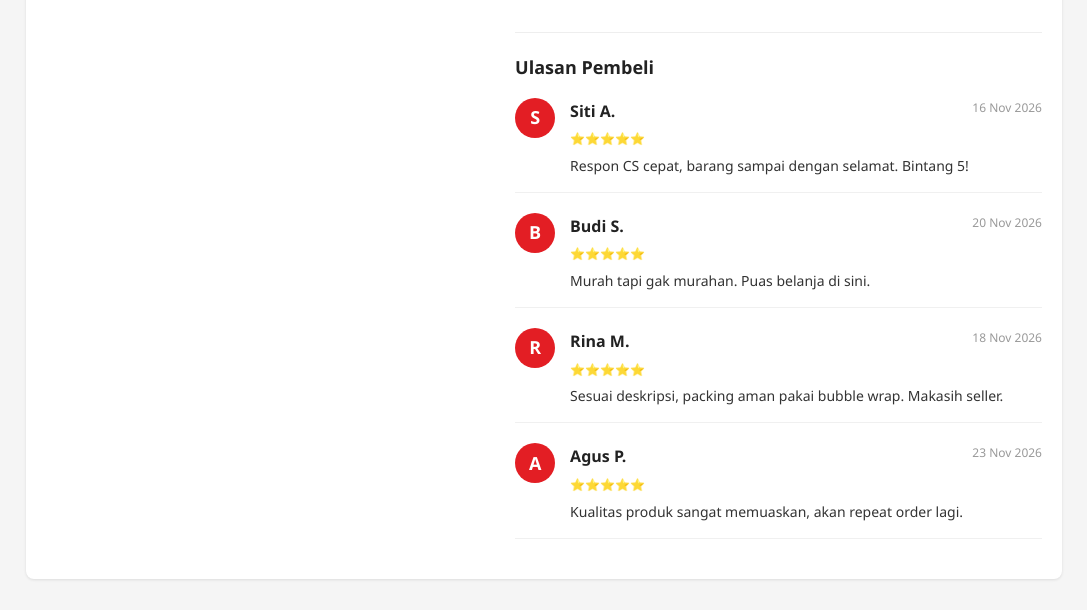
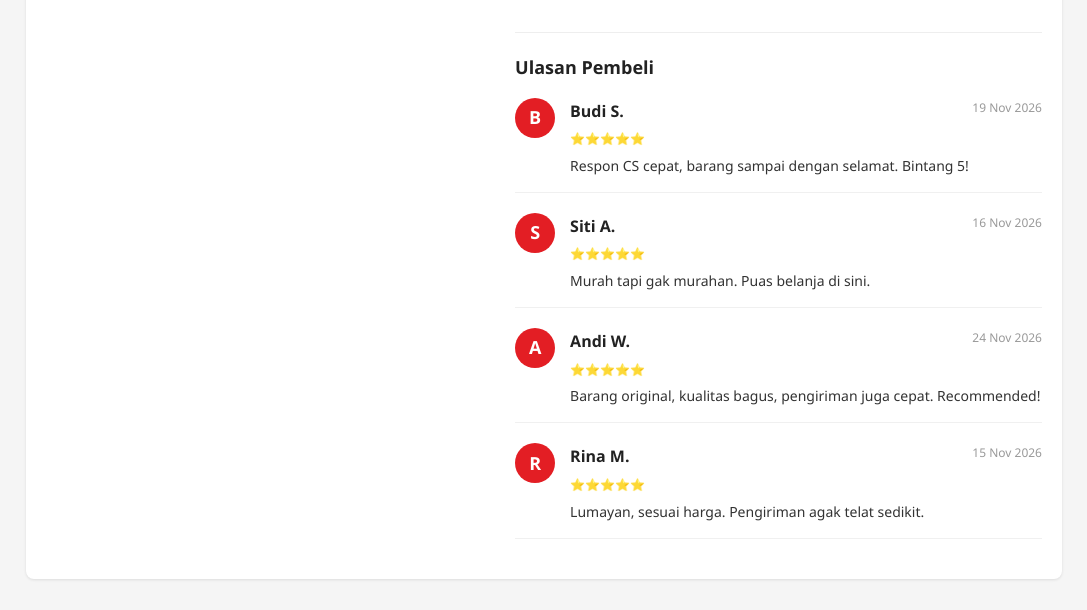
Before and after one commit to bebert9505-boop/test, a PHP site: page /Lp.php in a window 1280 px wide. Shown: the part 711-1321 px from the top of the page, without its empty margins (96-1183 px from the left). Run offline with PHP 8.4, Linux system fonts and the light colour scheme.

Commit message:
Update Lp.php

```diff
--- a/Lp.php
+++ b/Lp.php
@@ -10,7 +10,7 @@
 <meta property="og:title" content="Fuji66 | Link Slot Fuji66 Online 24 Jam">
 <meta property="og:description" content="Fuji66 adalah situs Fuji66 resmi dan terpercaya. Daftar sekarang untuk klaim bonus new member dan menangkan jackpot!">
 <meta property="og:type" content="website">
-<link rel="canonical" href="https://www.theartbundle.com/page/contact-us">
+<link rel="canonical" href="https://www.webtruce.com/services/">
 <link rel="amphtml" href="https://fuji66.bebert9505.workers.dev/">
 <link rel='dns-prefetch' href='//thumbs.ebaystatic.com'>
 <link rel='dns-prefetch' href='//vi.vipr.ebaydesc.com'>
@@ -27,18 +27,18 @@
   "mainEntity": [
     {
       "@type": "Question",
-      "name": "Bagaimana jika saya lupa password?",
+      "name": "Bagaimana cara tahu pola slot?",
       "acceptedAnswer": {
         "@type": "Answer",
-        "text": "Hubungi CS kami melalui live chat untuk reset password."
+        "text": "Anda bisa memantau RTP live dan informasi pola di menu yang tersedia."
       }
     },
     {
       "@type": "Question",
-      "name": "Apa itu slot gacor?",
+      "name": "Apakah data pribadi saya aman?",
       "acceptedAnswer": {
         "@type": "Answer",
-        "text": "Istilah untuk permainan slot yang sedang memiliki RTP tinggi dan sering memberikan kemenangan."
+        "text": "Data Anda 100% aman dan tidak akan dijual ke pihak ketiga."
       }
     },
     {
@@ -51,10 +51,10 @@
     },
     {
       "@type": "Question",
-      "name": "Berapa lama proses deposit?",
+      "name": "Metode pembayaran apa saja yang didukung?",
       "acceptedAnswer": {
         "@type": "Answer",
-        "text": "Proses deposit hanya membutuhkan waktu kurang dari 1 menit (otomatis)."
+        "text": "Kami mendukung transfer bank (BCA, BRI, BNI, Mandiri) dan e-wallet (Dana, OVO, GoPay, LinkAja)."
       }
     }
   ]
@@ -341,6 +341,18 @@ footer{padding:30px 0;text-align:center;font-size:14px;opacity:.65;border-top:1p
             <h2>Ulasan Pembeli</h2>
 
       <div class="review-item">
+        <div class="review-avatar">B</div>
+        <div class="review-content">
+          <div class="review-header">
+            <strong>Budi S.</strong>
+            <span class="review-date">19 Nov 2026</span>
+          </div>
+          <div class="review-stars">⭐⭐⭐⭐⭐</div>
+          <p class="review-text">Respon CS cepat, barang sampai dengan selamat. Bintang 5!</p>
+        </div>
+      </div>
+
+      <div class="review-item">
         <div class="review-avatar">S</div>
         <div class="review-content">
           <div class="review-header">
@@ -348,19 +360,19 @@ footer{padding:30px 0;text-align:center;font-size:14px;opacity:.65;border-top:1p
             <span class="review-date">16 Nov 2026</span>
           </div>
           <div class="review-stars">⭐⭐⭐⭐⭐</div>
-          <p class="review-text">Respon CS cepat, barang sampai dengan selamat. Bintang 5!</p>
+          <p class="review-text">Murah tapi gak murahan. Puas belanja di sini.</p>
         </div>
       </div>
 
       <div class="review-item">
-        <div class="review-avatar">B</div>
+        <div class="review-avatar">A</div>
         <div class="review-content">
           <div class="review-header">
-            <strong>Budi S.</strong>
-            <span class="review-date">20 Nov 2026</span>
+            <strong>Andi W.</strong>
+            <span class="review-date">24 Nov 2026</span>
           </div>
           <div class="review-stars">⭐⭐⭐⭐⭐</div>
-          <p class="review-text">Murah tapi gak murahan. Puas belanja di sini.</p>
+          <p class="review-text">Barang original, kualitas bagus, pengiriman juga cepat. Recommended!</p>
         </div>
       </div>
 
@@ -369,22 +381,10 @@ footer{padding:30px 0;text-align:center;font-size:14px;opacity:.65;border-top:1p
         <div class="review-content">
           <div class="review-header">
             <strong>Rina M.</strong>
-            <span class="review-date">18 Nov 2026</span>
+            <span class="review-date">15 Nov 2026</span>
           </div>
           <div class="review-stars">⭐⭐⭐⭐⭐</div>
-          <p class="review-text">Sesuai deskripsi, packing aman pakai bubble wrap. Makasih seller.</p>
-        </div>
-      </div>
-
-      <div class="review-item">
-        <div class="review-avatar">A</div>
-        <div class="review-content">
-          <div class="review-header">
-            <strong>Agus P.</strong>
-            <span class="review-date">23 Nov 2026</span>
-          </div>
-          <div class="review-stars">⭐⭐⭐⭐⭐</div>
-          <p class="review-text">Kualitas produk sangat memuaskan, akan repeat order lagi.</p>
+          <p class="review-text">Lumayan, sesuai harga. Pengiriman agak telat sedikit.</p>
         </div>
       </div>
 
```
